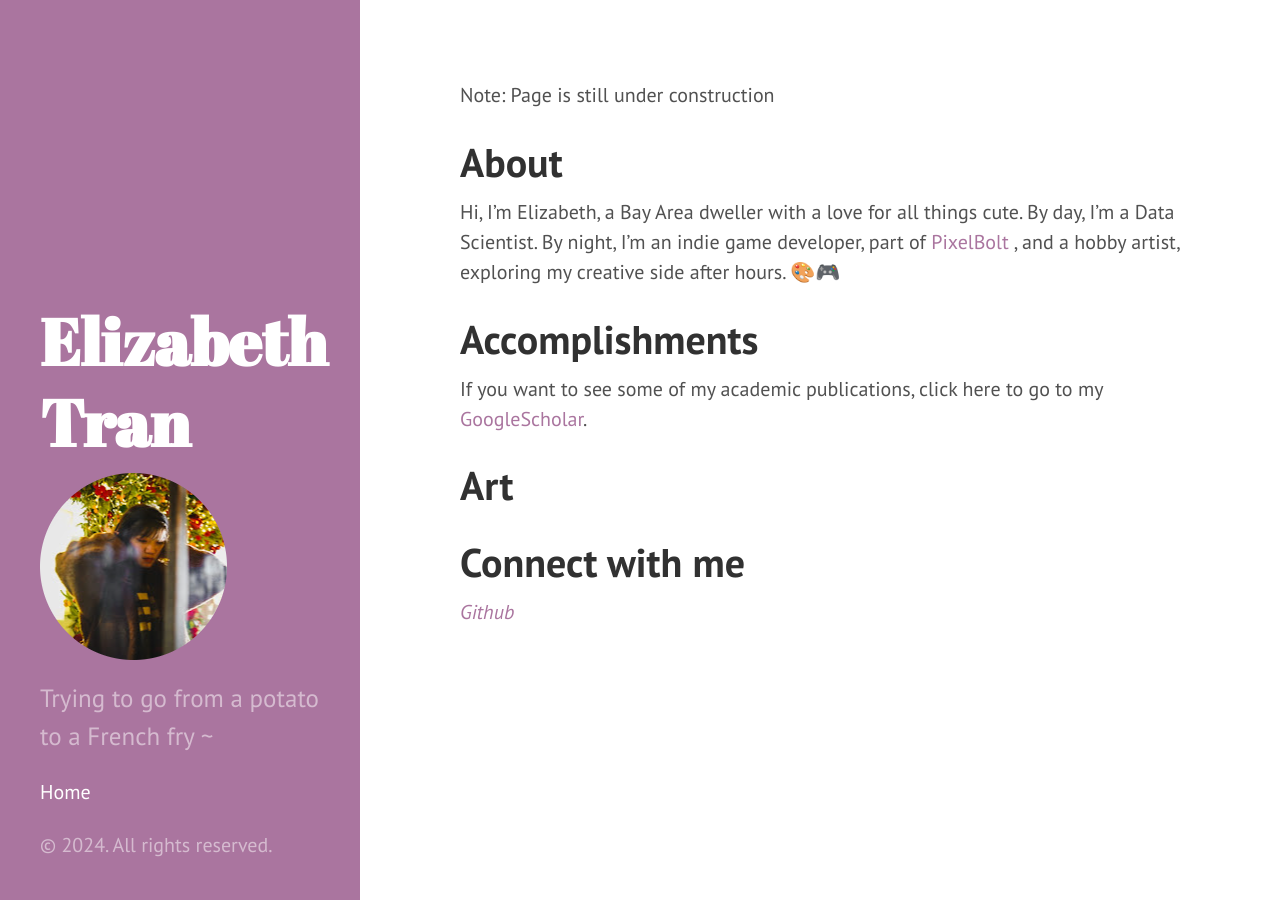
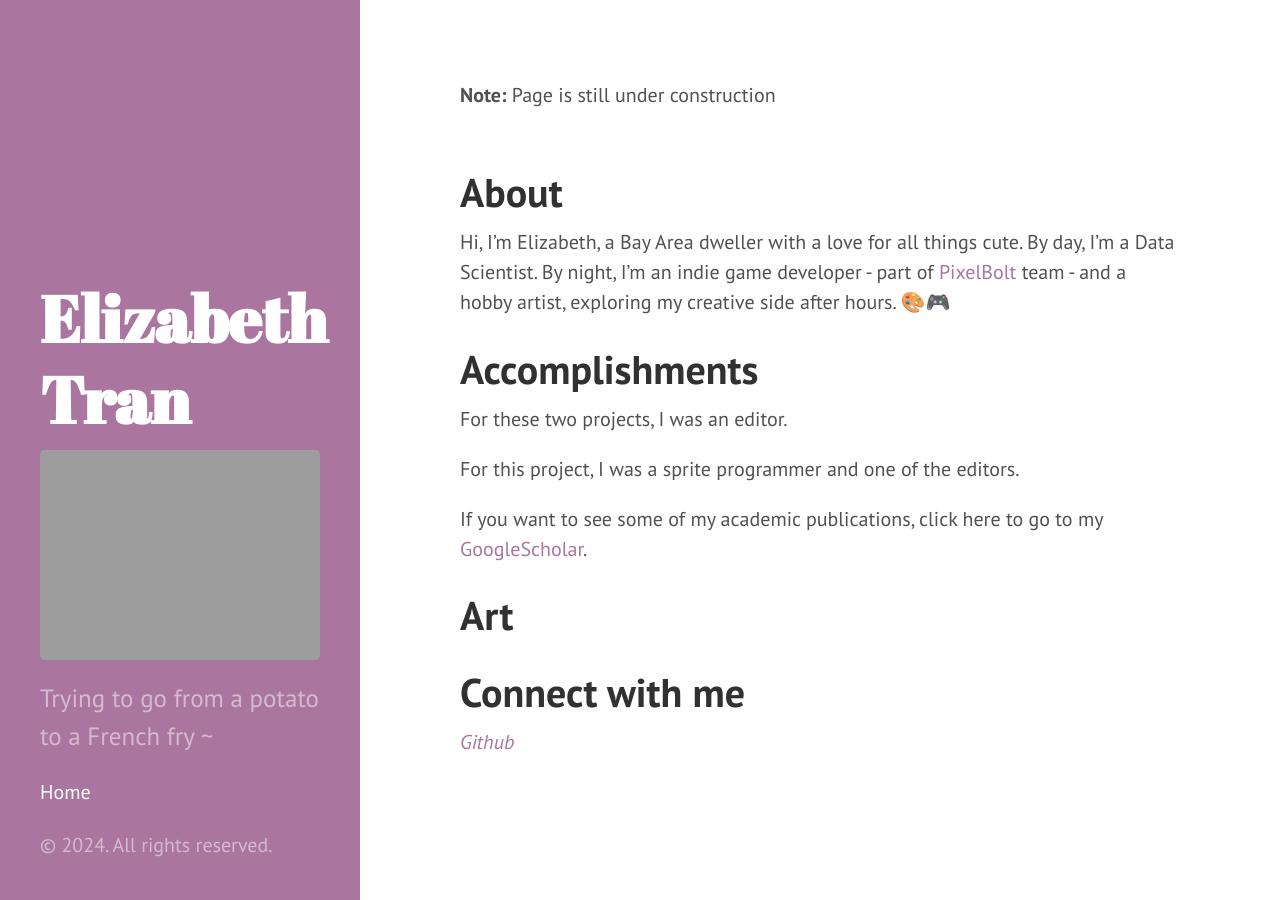
Before and after one commit to elizabellatran/elizabellatran.github.io, a Jekyll site: the page built from index.md, in a window 1280 px wide. Built offline with Jekyll 4.4.1, drawn with Linux system fonts in a browser that asks for light colours.

Commit message:
update photo

```diff
--- a/_includes/sidebar.html
+++ b/_includes/sidebar.html
@@ -7,7 +7,7 @@
           {{ site.title }}
         </a>
       </h1>
-      <img src='{{"/gallery/profilepiccircle.png" | absolute_url}}'> <!-- **Tag Insertion, like this**-->
+      <img src='{{"/gallery/profilepiccircle2.png" | absolute_url}}'> <!-- **Tag Insertion, like this**-->
       <p class="lead">{{ site.description }}</p>
     </div>
 
--- a/index.md
+++ b/index.md
@@ -1,14 +1,22 @@
 ---
 layout: default
 ---
-Note: Page is still under construction  <br>
+<b>Note:</b> Page is still under construction  <br>
+<br>
 
 # About
-Hi, I’m Elizabeth, a Bay Area dweller with a love for all things cute. By day, I'm a Data Scientist. By night, I'm an indie game developer, part of <a href="https://pixelboltgames.wixsite.com/pixelbolt-games">PixelBolt </a>, and a hobby artist, exploring my creative side after hours. 🎨🎮
+Hi, I’m Elizabeth, a Bay Area dweller with a love for all things cute. By day, I'm a Data Scientist. By night, I'm an indie game developer - part of <a href="https://pixelboltgames.wixsite.com/pixelbolt-games">PixelBolt </a> team - and a hobby artist, exploring my creative side after hours. 🎨🎮
 
 
 
 # Accomplishments
+
+
+For these two projects, I was an editor.
+
+
+For this project, I was a sprite programmer and one of the editors.
+
 
 If you want to see some of my academic publications, click here to go to my <a href="https://scholar.google.com/citations?user=ytjqu-EAAAAJ&hl=en"> GoogleScholar</a>.
 
```
Also changed, not shown: 1 other file.
